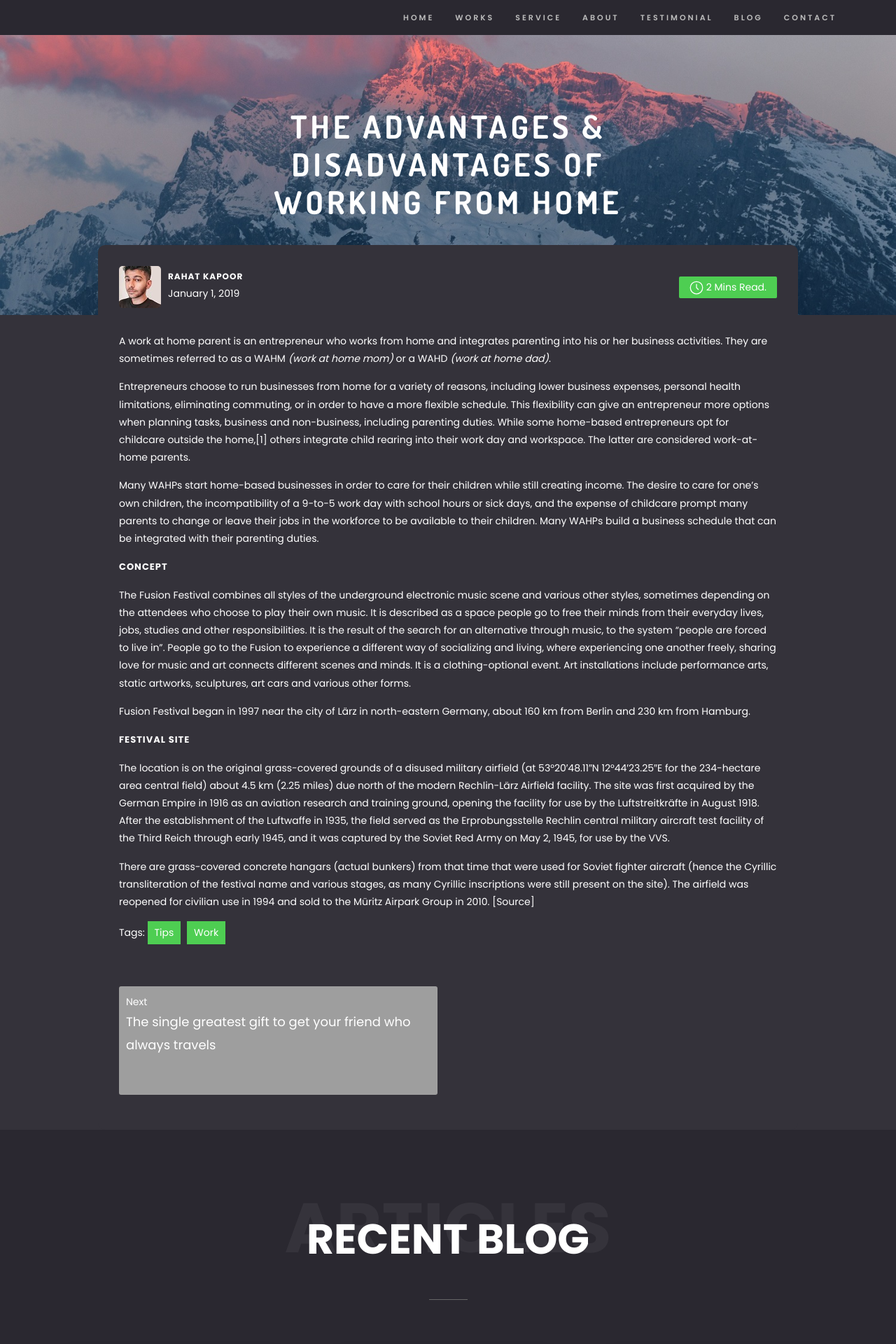
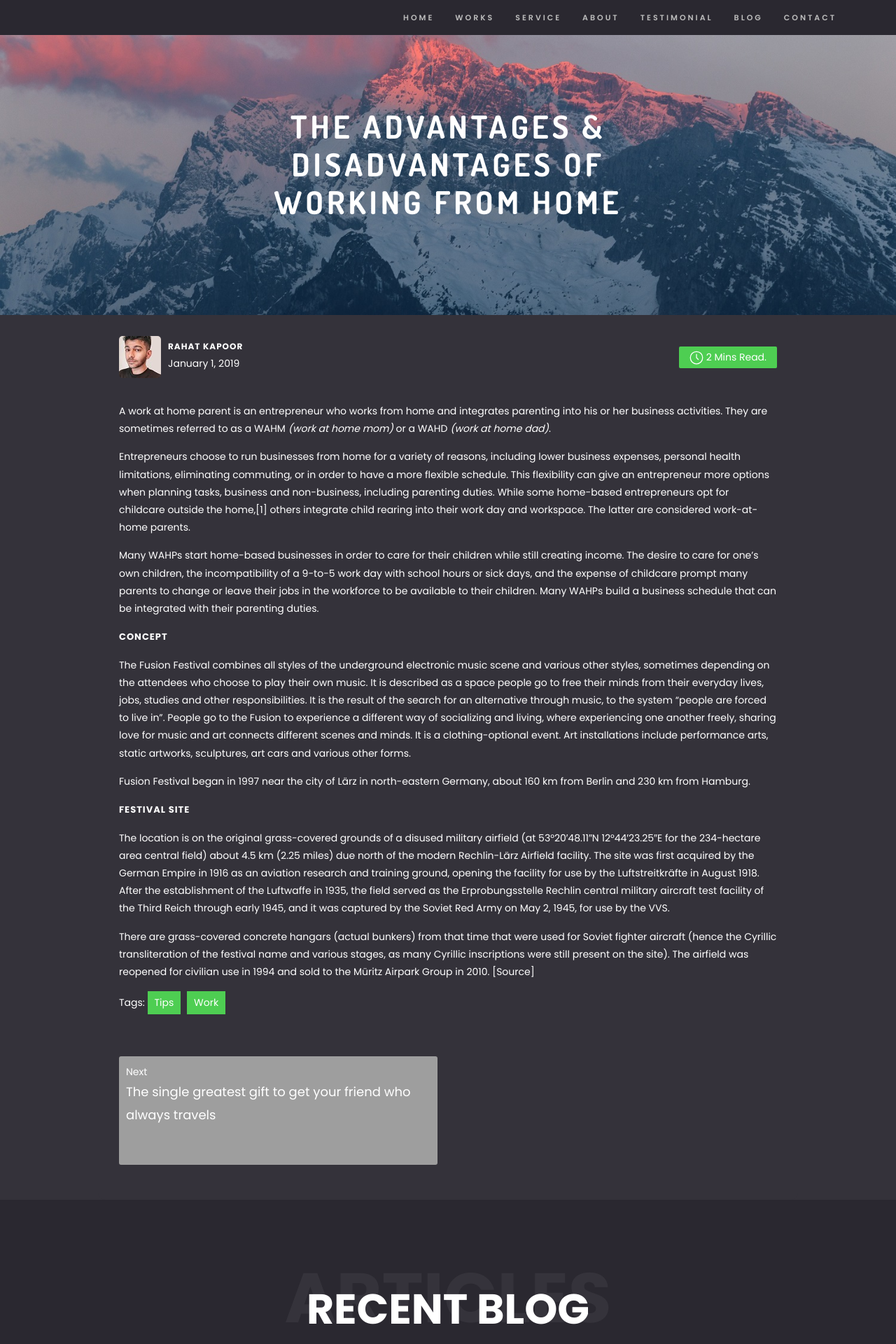
Before and after one commit to RahKapoor/Portfolio, a Jekyll site: the page built from _posts/2019-02-01-the-advantages-and-disadvantages-of-working-from-home.md, in a window 1280 px wide. Shown: the top 1920 px of the page at 70% size. Built offline with Jekyll 4.4.1, drawn with Linux system fonts in a browser that asks for light colours; grey boxes are pictures that could not be loaded.

Commit message:
Update style.css

```diff
--- a/assets/css/style.css
+++ b/assets/css/style.css
@@ -94,7 +94,7 @@
 
 /*** Typography ***/
 
-.post-title { font-size: 45px !important; font-family: 'dosis', sans-serif !important;}
+.post-title { font-size: 45px; font-family: 'dosis', sans-serif !important;}
 
 h1, h2, h3, h4, h5, h6 {
 	font: 700 40px/1.2 'poppins', sans-serif;
@@ -1288,7 +1288,7 @@
 
 .blog-detail-contents {
     max-width: 1000px;
-    margin: -100px auto 0px;
+    margin: 0px auto 0px;
     background: #34323a;
     display: block;
     padding: 30px 30px;
@@ -1717,6 +1717,9 @@
 
 @media (max-width: 767px) {
 
+	.post-title { font-size: 35px; font-family: 'dosis', sans-serif !important;
+
+	}
 	.module {
 		padding: 80px 0;
 	}
```
